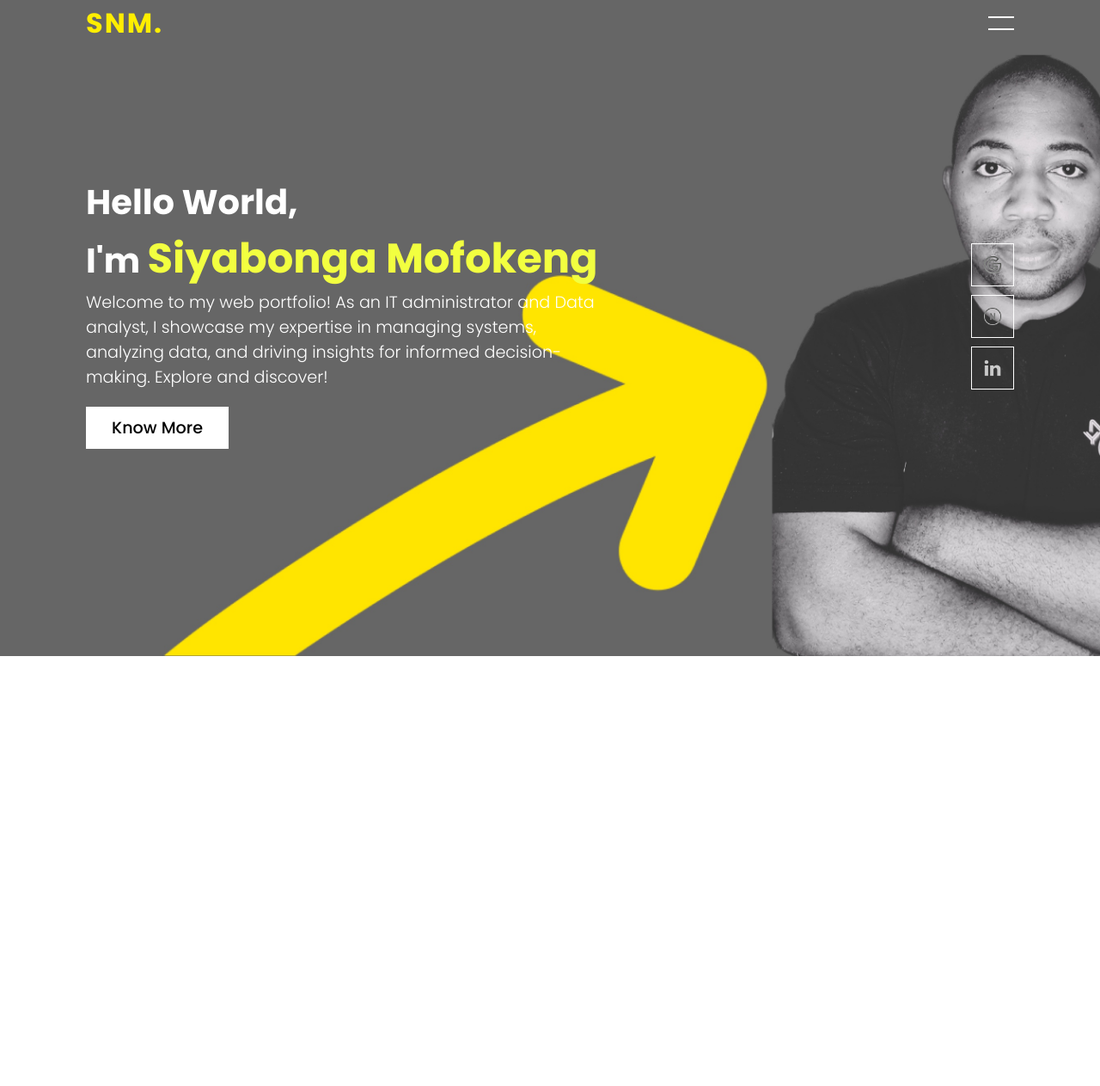
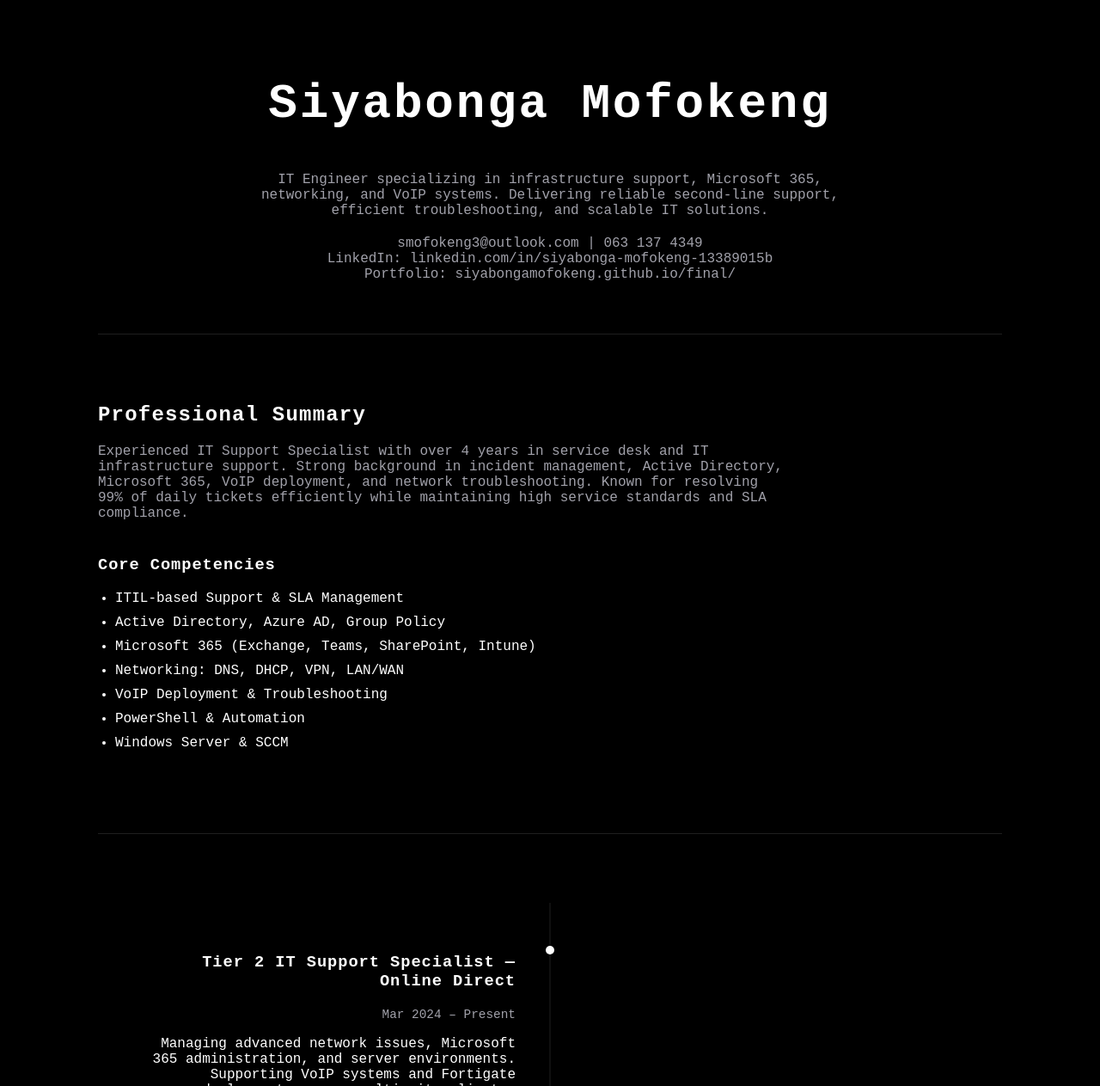
Before and after one commit to SiyabongaMofokeng/final, a plain HTML site: page index.html in a window 1280 px wide. Shown: the part 37-1300 px from the top of the page at 86% size. Before the commit the page ends 800 px from the top, so only its background shows below. Drawn offline with Linux system fonts and the light colour scheme; a script that the page names is missing; a web font is replaced by a local one.

Commit message:
Revamp index.html for portfolio update
Updated the portfolio page with new content and styling.

```diff
--- a/index.html
+++ b/index.html
@@ -1,46 +1,244 @@
 <!DOCTYPE html>
 <html lang="en">
 <head>
-  <meta name="viewport" content="width=device-width, initial-scale=1.0">
-  <meta charset="UTF-8">
-  <title>Responsive Portfolio Landing Page</title>
-  <link rel="stylesheet" href="style.css">
+  <meta charset="UTF-8" />
+  <meta name="viewport" content="width=device-width, initial-scale=1.0"/>
+  <title>Siyabonga Mofokeng — IT Engineer</title>
+
+  <link href="https://fonts.googleapis.com/css2?family=Bitcount+Single&display=swap" rel="stylesheet">
+
+  <style>
+    :root {
+      --black: #000000;
+      --white: #ffffff;
+      --gray: #a1a1aa;
+      --border: #1f1f1f;
+    }
+
+    * {
+      box-sizing: border-box;
+      font-family: "Bitcount Single", monospace;
+    }
+
+    body {
+      margin: 0;
+      background: var(--black);
+      color: var(--white);
+    }
+
+    .container {
+      max-width: 1100px;
+      margin: auto;
+      padding: 80px 24px;
+    }
+
+    h1, h2, h3 {
+      letter-spacing: 0.05em;
+    }
+
+    /* HERO */
+    .hero {
+      text-align: center;
+      border-bottom: 1px solid var(--border);
+      padding-bottom: 60px;
+    }
+
+    .hero h1 {
+      font-size: 3.5rem;
+    }
+
+    .hero p {
+      color: var(--gray);
+      max-width: 700px;
+      margin: 20px auto 0;
+    }
+
+    /* ABOUT */
+    .about {
+      margin-top: 80px;
+      border-bottom: 1px solid var(--border);
+      padding-bottom: 80px;
+    }
+
+    .about p {
+      color: var(--gray);
+      max-width: 800px;
+    }
+
+    /* SKILLS */
+    .skills {
+      margin-top: 40px;
+    }
+
+    .skills ul {
+      padding-left: 20px;
+    }
+
+    .skills li {
+      margin-bottom: 10px;
+    }
+
+    /* TIMELINE */
+    .timeline {
+      margin-top: 80px;
+      position: relative;
+    }
+
+    .timeline::before {
+      content: "";
+      position: absolute;
+      left: 50%;
+      width: 1px;
+      height: 100%;
+      background: var(--border);
+      transform: translateX(-50%);
+    }
+
+    .event {
+      width: 50%;
+      padding: 40px;
+      position: relative;
+    }
+
+    .event.left { left: 0; text-align: right; }
+    .event.right { left: 50%; }
+
+    .event span {
+      color: var(--gray);
+      font-size: 0.9rem;
+    }
+
+    .dot {
+      position: absolute;
+      top: 50px;
+      width: 10px;
+      height: 10px;
+      background: var(--white);
+      border-radius: 50%;
+    }
+
+    .left .dot { right: -5px; }
+    .right .dot { left: -5px; }
+
+    footer {
+      border-top: 1px solid var(--border);
+      margin-top: 120px;
+      padding: 40px 0;
+      text-align: center;
+      color: var(--gray);
+      font-size: 0.8rem;
+    }
+
+    @media (max-width: 768px) {
+      .timeline::before { left: 10px; }
+      .event {
+        width: 100%;
+        padding-left: 40px;
+        text-align: left;
+        left: 0 !important;
+      }
+      .dot { left: 6px !important; }
+    }
+  </style>
 </head>
+
 <body>
-  <!-- Header -->
-  <section class="banner" id="sec">
-    <header>
-      <a href="index.html" class="logo">SNM.</a>
-      <div id="toggle" onclick="toggle()"></div>
-    </header>
-    <div class="content">
-      <h2>Hello World,<br>I'm <span>Siyabonga Mofokeng</span></h2>
-      <p>Welcome to my web portfolio! As an IT administrator and Data analyst, I showcase my expertise in managing systems, analyzing data, and driving insights for informed decision-making. Explore and discover!</p>
-      <a href="https://siyabongamofokeng.github.io/">Know More</a>
-      <div data-share-badge-id="d4553d70-b419-468b-bc40-afd80d76de8d" data-share-badge-host="https://www.credly.com"></div><script type="text/javascript" async src="//cdn.credly.com/assets/utilities/embed.js"></script>
+
+<div class="container">
+
+  <!-- HERO -->
+  <section class="hero">
+    <h1>Siyabonga Mofokeng</h1>
+    <p>
+      IT Engineer specializing in infrastructure support, Microsoft 365, networking, and VoIP systems.
+      Delivering reliable second-line support, efficient troubleshooting, and scalable IT solutions.
+    </p>
+    <p>
+      smofokeng3@outlook.com | 063 137 4349 <br>
+      LinkedIn: linkedin.com/in/siyabonga-mofokeng-13389015b <br>
+      Portfolio: siyabongamofokeng.github.io/final/
+    </p>
+  </section>
+
+  <!-- ABOUT -->
+  <section class="about">
+    <h2>Professional Summary</h2>
+    <p>
+      Experienced IT Support Specialist with over 4 years in service desk and IT infrastructure support.
+      Strong background in incident management, Active Directory, Microsoft 365, VoIP deployment,
+      and network troubleshooting. Known for resolving 99% of daily tickets efficiently while maintaining
+      high service standards and SLA compliance.
+    </p>
+
+    <div class="skills">
+      <h3>Core Competencies</h3>
+      <ul>
+        <li>ITIL-based Support & SLA Management</li>
+        <li>Active Directory, Azure AD, Group Policy</li>
+        <li>Microsoft 365 (Exchange, Teams, SharePoint, Intune)</li>
+        <li>Networking: DNS, DHCP, VPN, LAN/WAN</li>
+        <li>VoIP Deployment & Troubleshooting</li>
+        <li>PowerShell & Automation</li>
+        <li>Windows Server & SCCM</li>
+      </ul>
     </div>
-    <ul class="sci">
-      <li><a href="https://www.credly.com/badges/e8898f2b-590b-46e5-89ee-049b4065a1c6/email"><img src="google.png"></a></li>
-      <li><a href="https://www.credly.com/badges/44cb63e5-1982-4a2a-bbe8-6362dc08cca9/linked_in_profile"><img src="letter-n.png"></a></li>
-      <li><a href="https://www.linkedin.com/in/siyabonga-mofokeng-13389015b/"><img src="linkedin.png"></a></li>
+  </section>
+
+  <!-- TIMELINE -->
+  <section class="timeline">
+
+    <div class="event left">
+      <div class="dot"></div>
+      <h3>Tier 2 IT Support Specialist — Online Direct</h3>
+      <span>Mar 2024 – Present</span>
+      <p>
+        Managing advanced network issues, Microsoft 365 administration, and server environments.
+        Supporting VoIP systems and Fortigate deployments across multi-site clients.
+      </p>
+    </div>
+
+    <div class="event right">
+      <div class="dot"></div>
+      <h3>IT Support Engineer — Bayport Financial Services</h3>
+      <span>Oct 2023 – Dec 2023</span>
+      <p>
+        Delivered remote and on-site support, managed SCCM deployments, and supported Azure AD
+        policies for over 400 users in a team-based environment.
+      </p>
+    </div>
+
+    <div class="event left">
+      <div class="dot"></div>
+      <h3>Junior Systems Administrator — Afrizan</h3>
+      <span>Oct 2022 – Oct 2023</span>
+      <p>
+        Automated onboarding, managed GPO, maintained 99.9% uptime, deployed VoIP solutions,
+        and handled Microsoft tenant migrations.
+      </p>
+    </div>
+
+  </section>
+
+  <!-- EDUCATION -->
+  <section class="about">
+    <h2>Education & Certifications</h2>
+    <ul>
+      <li>BSc Computational & Applied Mathematics — Wits (Coursework completed)</li>
+      <li>Systems Support Certificate — YAB (NQF 5)</li>
+      <li>Systems Development Certificate — iFundi (NQF 5)</li>
+      <li>ITIL Foundation (Pending)</li>
+      <li>Google IT Support & Data Analytics</li>
+      <li>Cisco Cybersecurity Essentials & Networking Basics</li>
+      <li>Fortigate FCA Certification</li>
+      <li>Yealink VoIP Certification</li>
     </ul>
   </section>
-  <div id="navigation">
-    <ul>
-        <li><a href="index.html">Home</a></li>
-        <li><a href="about.html">About</a></li>
-        <li><a href="experience.html">Experience</a></li>
-        <li><a href="project.html">Project</a></li>
-        <li><a href="contacts.html">Contact</a></li>
-      </ul>
-    </div>
-  <script type="text/javascript">
-    function toggle(){
-      var sec = document.getElementById('sec');
-      var nav = document.getElementById('navigation');
-      sec.classList.toggle('active')
-      nav.classList.toggle('active')
-    }
-  </script>
+
+  <footer>
+    © 2026 Siyabonga Mofokeng — IT Engineer Portfolio
+  </footer>
+
+</div>
+
 </body>
 </html>
```
